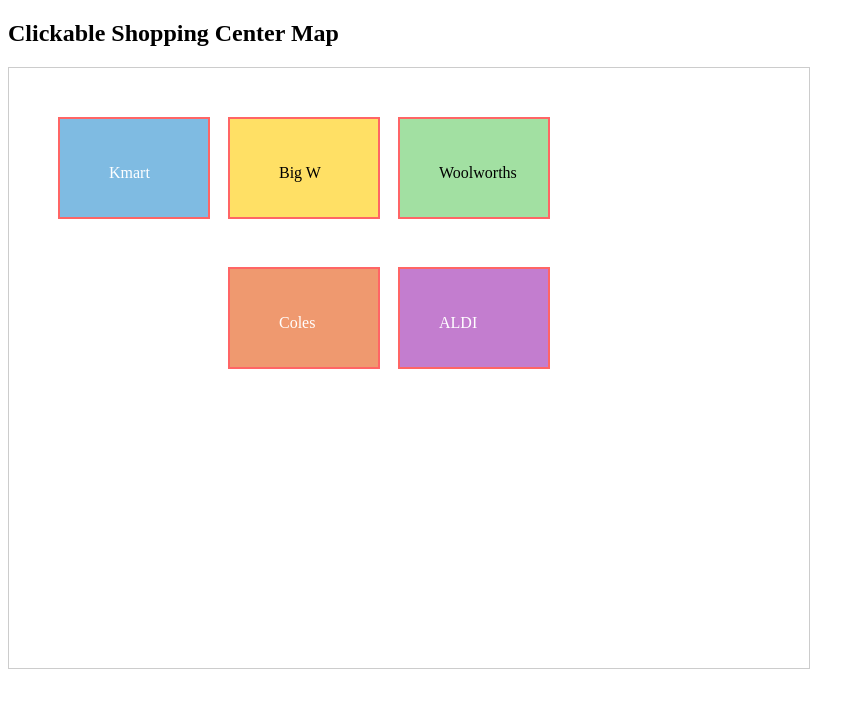
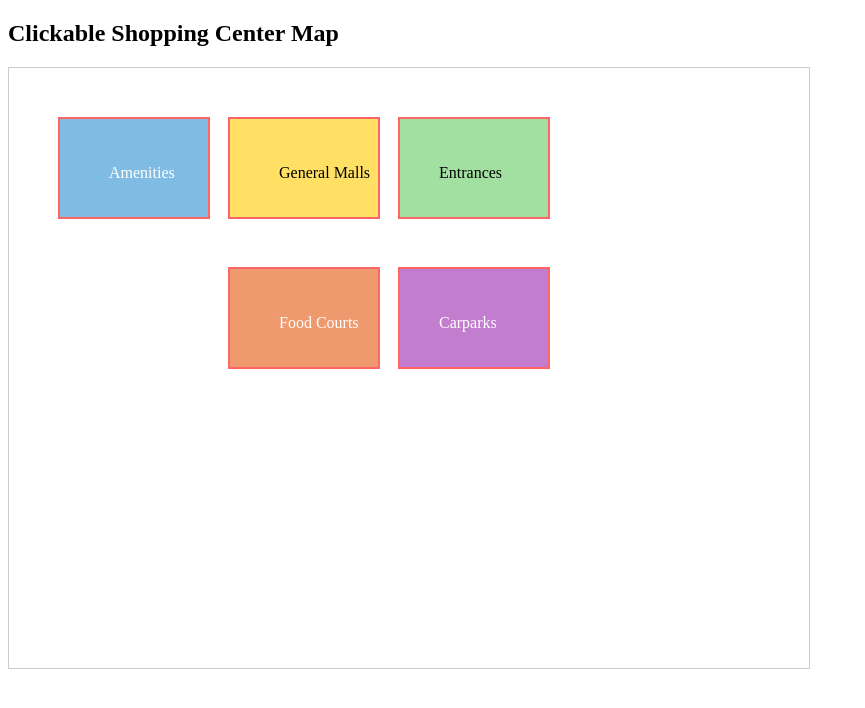
Before and after one commit to colakin-devops/simple-map-app, a plain HTML site: page index.html in a window 1280 px wide. Shown: the whole page, without its empty margins (0-865 px from the left). Drawn offline with Linux system fonts and the light colour scheme.

Commit message:
Update index.html

```diff
--- a/index.html
+++ b/index.html
@@ -26,27 +26,27 @@
   <h2>Clickable Shopping Center Map</h2>
 
   <svg viewBox="0 0 800 600">
-    <!-- Kmart -->
-    <rect x="50" y="50" width="150" height="100" fill="#2b8ed0" class="area" onclick="areaClicked('Kmart')"/>
+    <!-- Amenities -->
+    <rect x="50" y="50" width="150" height="100" fill="#2b8ed0" class="area" onclick="areaClicked('Amenities')"/>
 
-    <!-- Big W -->
-    <rect x="220" y="50" width="150" height="100" fill="#ffcc00" class="area" onclick="areaClicked('Big W')"/>
+    <!-- General Malls -->
+    <rect x="220" y="50" width="150" height="100" fill="#ffcc00" class="area" onclick="areaClicked('General Malls')"/>
 
-    <!-- Woolworths -->
-    <rect x="390" y="50" width="150" height="100" fill="#66cc66" class="area" onclick="areaClicked('Woolworths')"/>
+    <!-- Entrances -->
+    <rect x="390" y="50" width="150" height="100" fill="#66cc66" class="area" onclick="areaClicked('Entrances')"/>
 
-    <!-- Coles -->
-    <rect x="220" y="200" width="150" height="100" fill="#e55611" class="area" onclick="areaClicked('Coles')"/>
+    <!-- Food Courts -->
+    <rect x="220" y="200" width="150" height="100" fill="#e55611" class="area" onclick="areaClicked('Food Courts')"/>
 
-    <!-- ALDI -->
-    <rect x="390" y="200" width="150" height="100" fill="#9c27b0" class="area" onclick="areaClicked('ALDI')"/>
+    <!-- Carparks -->
+    <rect x="390" y="200" width="150" height="100" fill="#9c27b0" class="area" onclick="areaClicked('Carparks')"/>
 
     <!-- Labels -->
-    <text x="100" y="110" fill="#fff" font-size="16">Kmart</text>
-    <text x="270" y="110" fill="#000" font-size="16">Big W</text>
-    <text x="430" y="110" fill="#000" font-size="16">Woolworths</text>
-    <text x="270" y="260" fill="#fff" font-size="16">Coles</text>
-    <text x="430" y="260" fill="#fff" font-size="16">ALDI</text>
+    <text x="100" y="110" fill="#fff" font-size="16">Amenities</text>
+    <text x="270" y="110" fill="#000" font-size="16">General Malls</text>
+    <text x="430" y="110" fill="#000" font-size="16">Entrances</text>
+    <text x="270" y="260" fill="#fff" font-size="16">Food Courts</text>
+    <text x="430" y="260" fill="#fff" font-size="16">Carparks</text>
   </svg>
 
   <script>
```
